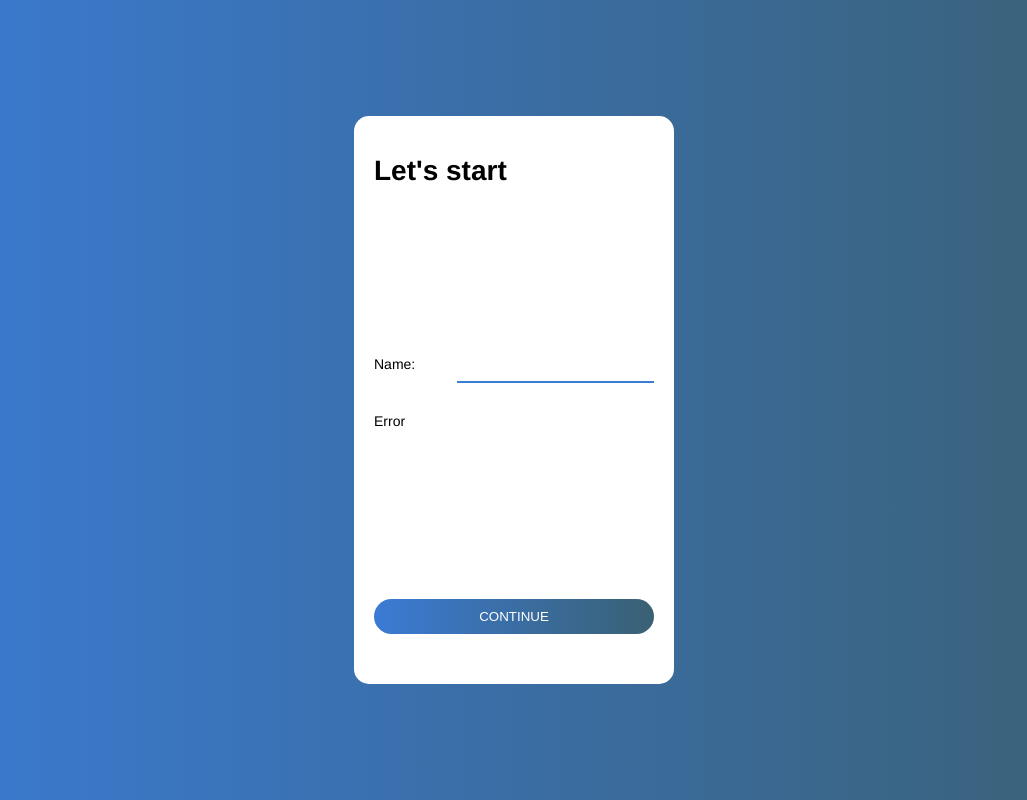
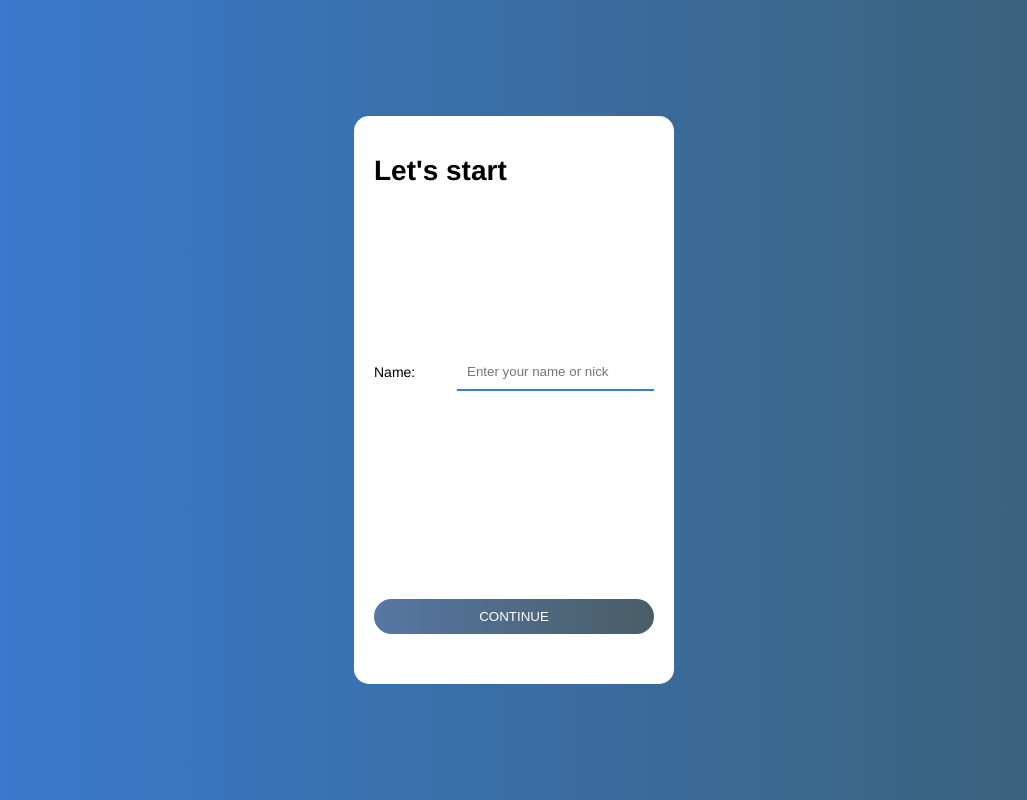
Before and after one commit to dar-g/react-water-tracker, a React (Create React App) app: page /register in a window 1280 px wide. Shown: the whole page, without its empty margins (126-1153 px from the left). Built offline with nearby package versions, Linux system fonts and the light colour scheme.

Commit message:
Update: -name input validation added

```diff
--- a/src/containers/RegisterPage/RegisterPage.module.css
+++ b/src/containers/RegisterPage/RegisterPage.module.css
@@ -20,3 +20,9 @@
 .hidden {
     display: none;
 }
+
+.disabled {
+    filter: grayscale(0.5);
+    pointer-events: none;
+    cursor: not-allowed;
+}
--- a/src/containers/RegisterPage/components/GenderInput.jsx
+++ b/src/containers/RegisterPage/components/GenderInput.jsx
@@ -23,9 +23,10 @@ function GenderInput(props) {
                 <label>
                     Gender:
                     <select value={props.gender} onChange={onSelectChange}>
-                        <option value="other">other</option>
+                        <option value="not selected">not selected</option>
                         <option value="female">female</option>
                         <option value="male">male</option>
+                        <option value="other">other</option>
                     </select>
                 </label>
             </div>
--- a/src/containers/RegisterPage/components/NameInput.jsx
+++ b/src/containers/RegisterPage/components/NameInput.jsx
@@ -1,34 +1,57 @@
-import {useRef, useState} from "react";
+import {useState} from "react";
 import UserService from "../../../services/UserService";
 import css from "../RegisterPage.module.css";
 
+// todo: disable button and show error message under input
+
 function NameInput(props) {
-    const inputNameRef = useRef();
+    const [isHidden, setIsHidden] = useState(false);
+    const [nameInput, setNameInput] = useState('');
+    const [nameError, setNameError] = useState('');
+    const [disableBtn, setDisableBtn] = useState(true);
 
-    const [isClicked, setIsClicked] = useState(false);
+
+    const hasName = (e) => {
+        let inputNameValue = e.target.value;
+
+        if (inputNameValue === '') {
+            setNameError('Name should not be empty');
+        } else if (inputNameValue.length > 15) {
+            setNameError('Name should not contain more than 15 characters');
+        } else if (!(inputNameValue.match(/^[a-zA-Z]+$/))) {
+            setNameError('Name should contain only letters');
+        } else {
+            setNameInput(e.target.value);
+            setNameError('');
+            setDisableBtn(false);
+        }
+    }
 
     const saveName = () => {
-        const nameFromInput = inputNameRef.current.value;
-        props.setName(nameFromInput);
-        UserService.setUserName(nameFromInput);
-        setIsClicked(true);
+        props.setName(nameInput);
+        UserService.setUserName(nameInput);
+        setIsHidden(true);
     };
 
     return (
-        <div className={`${css.registerForm} ${isClicked ? `${css.hidden}` : ''} name-input`}>
+        <div className={`${css.registerForm} ${isHidden ? `${css.hidden}` : ''} name-input`}>
             <h1>Let's start</h1>
 
             <div className="input-wrapper">
                 <label htmlFor="">
                     Name:
-                    <input type="text" ref={inputNameRef} />
+                    <input
+                        type="text"
+                        placeholder="Enter your name or nick"
+                        onChange={hasName}
+                    />
                 </label>
-                <div className="error">Error</div>
+                <div className="error">{nameError}</div>
             </div>
 
             <button
                 onClick={saveName}
-                className="btn"
+                className={`${disableBtn ? `${css.disabled}` : ''} btn`}
             >
                 Continue
             </button>
```
